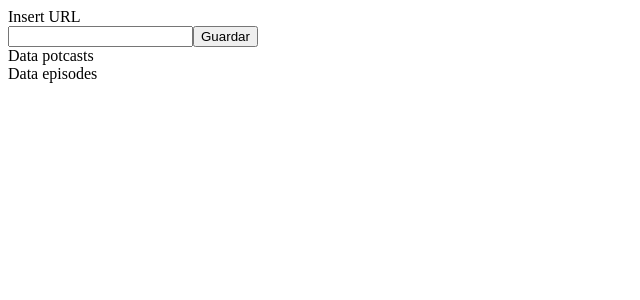
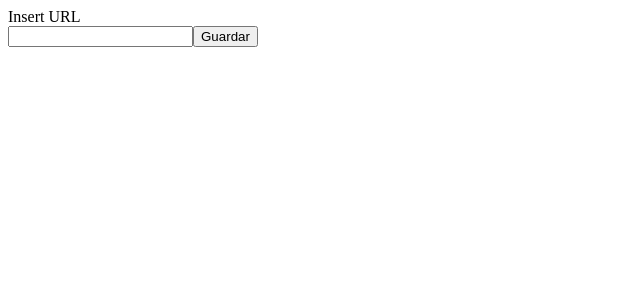
Before and after one commit to thejavierCO/PotCastReader, a Vue app: page / in a window 1280 px wide. Shown: the top 300 px of the page, without its empty margins (0-640 px from the left). Built offline with nearby package versions, Linux system fonts and the light colour scheme.

Commit message:
add v-if

```diff
--- a/src/App.vue
+++ b/src/App.vue
@@ -1,8 +1,8 @@
 <template>
   <div>Insert URL</div>
   <Input @change="data"></Input>
-  <div>Data potcasts</div>
-  <div>Data episodes</div>
+  <div v-if="loadingURl">Data potcasts</div>
+  <div v-if="loadingURl">Data episodes</div>
 </template>
 
 <script>
@@ -13,7 +13,9 @@ export default {
     Input
   },
   data() {
-    return {}
+    return {
+      loadingURl: false
+    }
   },
   methods: {
     data: (a) => {
@@ -23,8 +25,8 @@ export default {
   created() {
     console.warn("load");
   },
-  mounted(a) {
-    console.log(a, this);
+  mounted() {
+    console.warn("mounted");
   }
 };
 </script>
```
